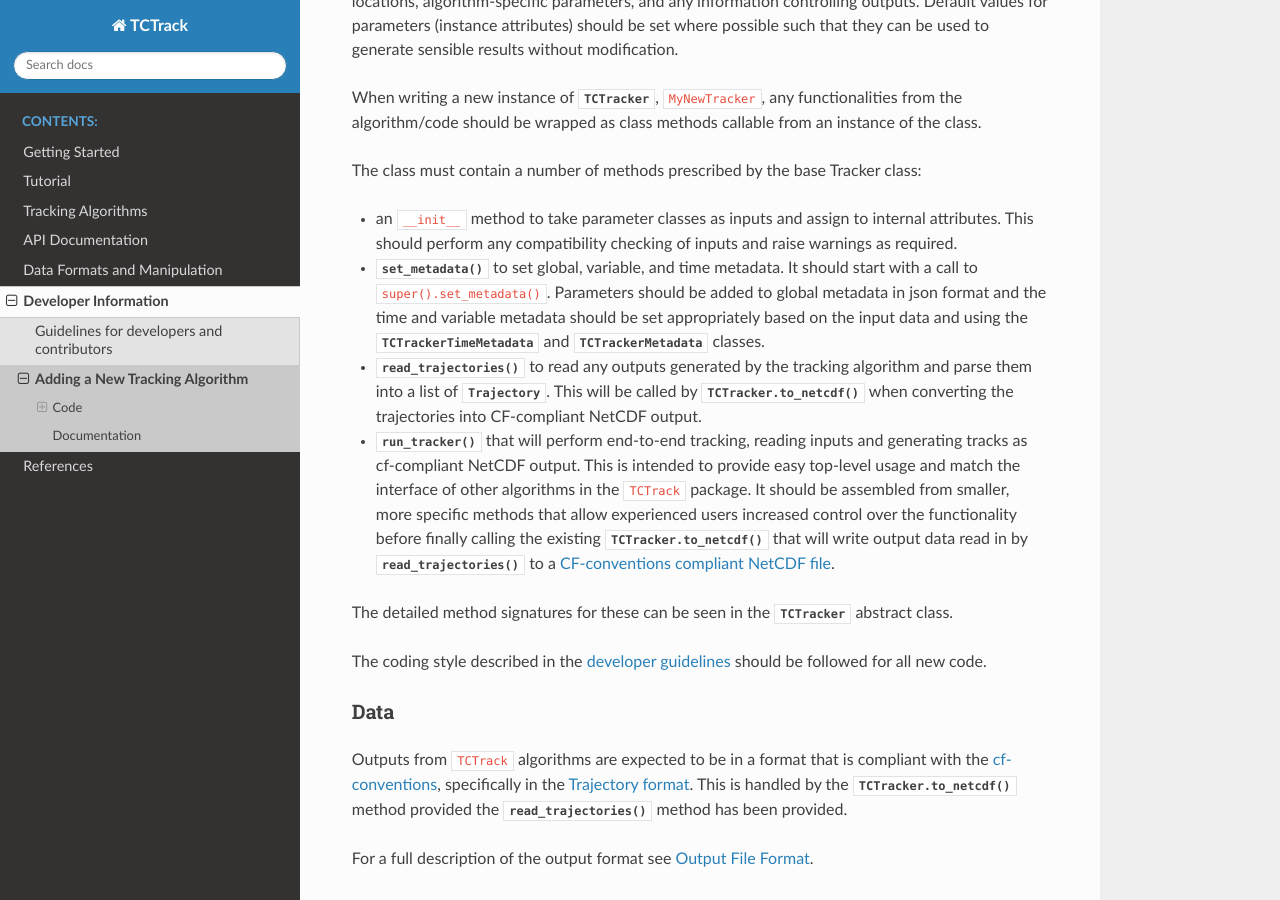
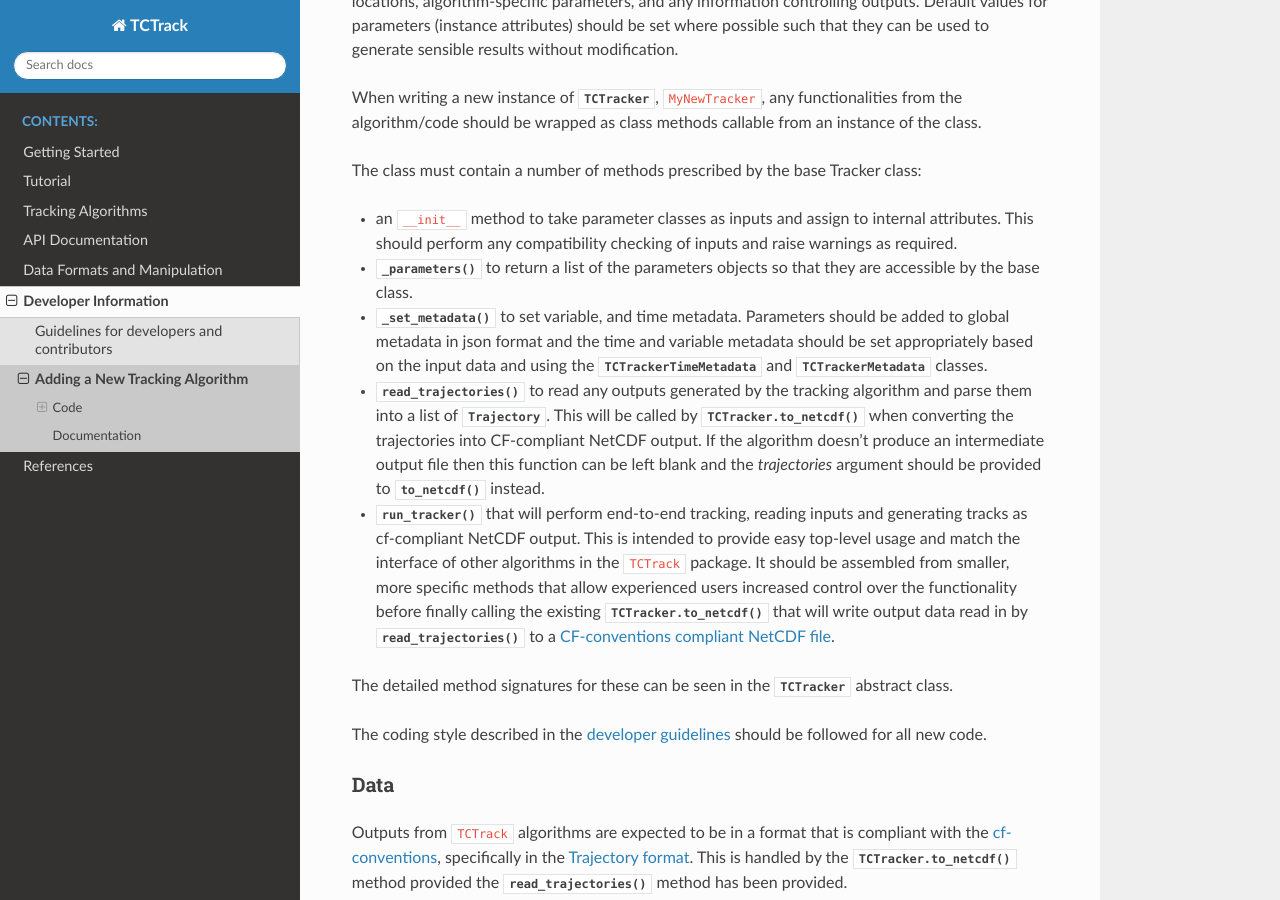
Before and after one commit to Cambridge-ICCS/TCTrack, a Sphinx documentation site: the page built from docs/developer/adding_algorithms.rst, in a window 1280 px wide and 900 px high, scrolled down 1454 px. Built offline with Sphinx 7.4.7 and the Read the Docs theme 3.1.0, drawn with Linux system fonts in a browser that asks for light colours.

Commit message:
Allow the trajectories to be passed to to_netcdf
This avoids the need for unnecessary intermediate output.
Also updates the documentation to reflect the recent change to
set_metadata.

```diff
--- a/docs/developer/adding_algorithms.rst
+++ b/docs/developer/adding_algorithms.rst
@@ -76,15 +76,18 @@
 
 * an ``__init__`` method to take parameter classes as inputs and assign to internal attributes.
   This should perform any compatibility checking of inputs and raise warnings as required.
-* :meth:`~TCTracker.set_metadata` to set global, variable, and time metadata. It should start with a
-  call to ``super().set_metadata()``. Parameters should be added to global metadata in
-  json format and the time and variable metadata should be set appropriately based on
-  the input data and using the :class:`TCTrackerTimeMetadata` and
-  :class:`TCTrackerMetadata` classes.
+* :meth:`~TCTracker._parameters` to return a list of the parameters objects so that they
+  are accessible by the base class.
+* :meth:`~TCTracker._set_metadata` to set variable, and time metadata. Parameters should
+  be added to global metadata in json format and the time and variable metadata should
+  be set appropriately based on the input data and using the
+  :class:`TCTrackerTimeMetadata` and :class:`TCTrackerMetadata` classes.
 * :meth:`~TCTracker.read_trajectories` to read any outputs generated by the tracking
   algorithm and parse them into a list of :class:`Trajectory`.
   This will be called by :meth:`TCTracker.to_netcdf` when converting the trajectories
-  into CF-compliant NetCDF output.
+  into CF-compliant NetCDF output. If the algorithm doesn't produce an intermediate
+  output file then this function can be left blank and the `trajectories` argument
+  should be provided to :meth:`~TCTracker.to_netcdf` instead.
 * :meth:`~TCTracker.run_tracker` that will perform end-to-end tracking, reading inputs and generating
   tracks as cf-compliant NetCDF output.
   This is intended to provide easy top-level usage and match the interface of other
```
Also changed, not shown: 1 other file.
